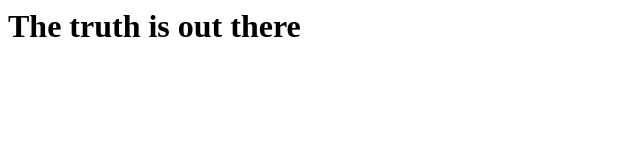
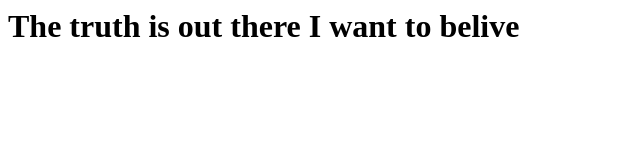
Before and after one commit to emilyadrohan/first-website, a plain HTML site: page index.html in a window 1280 px wide. Shown: the whole page, without its empty margins (0-640 px from the left). Drawn offline with Linux system fonts and the light colour scheme.

Commit message:
Add a better heading

```diff
--- a/index.html
+++ b/index.html
@@ -1 +1 @@
-<h1>The truth is out there</h1>
+<h1>The truth is out there I want to belive</h1>
```
